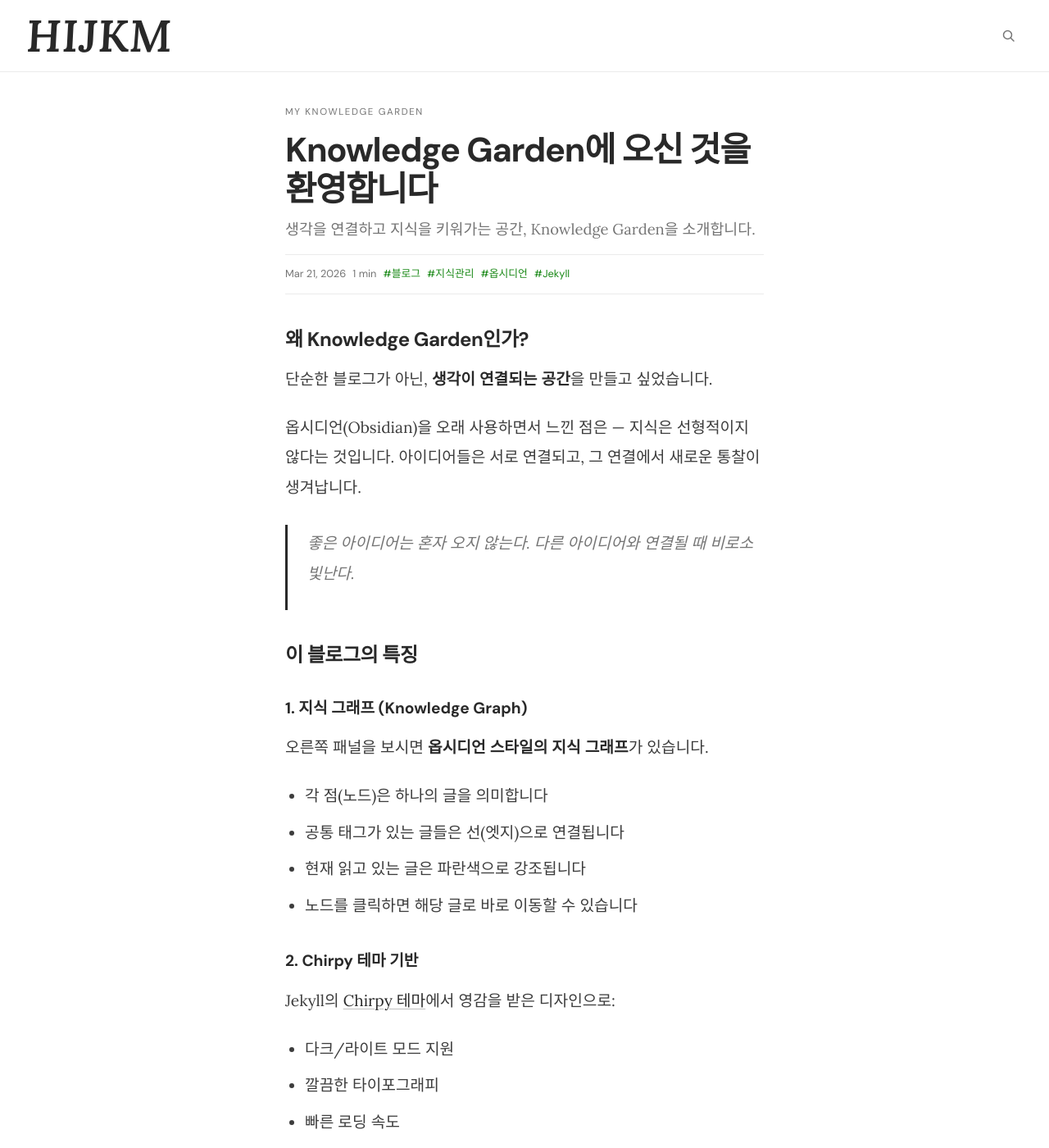
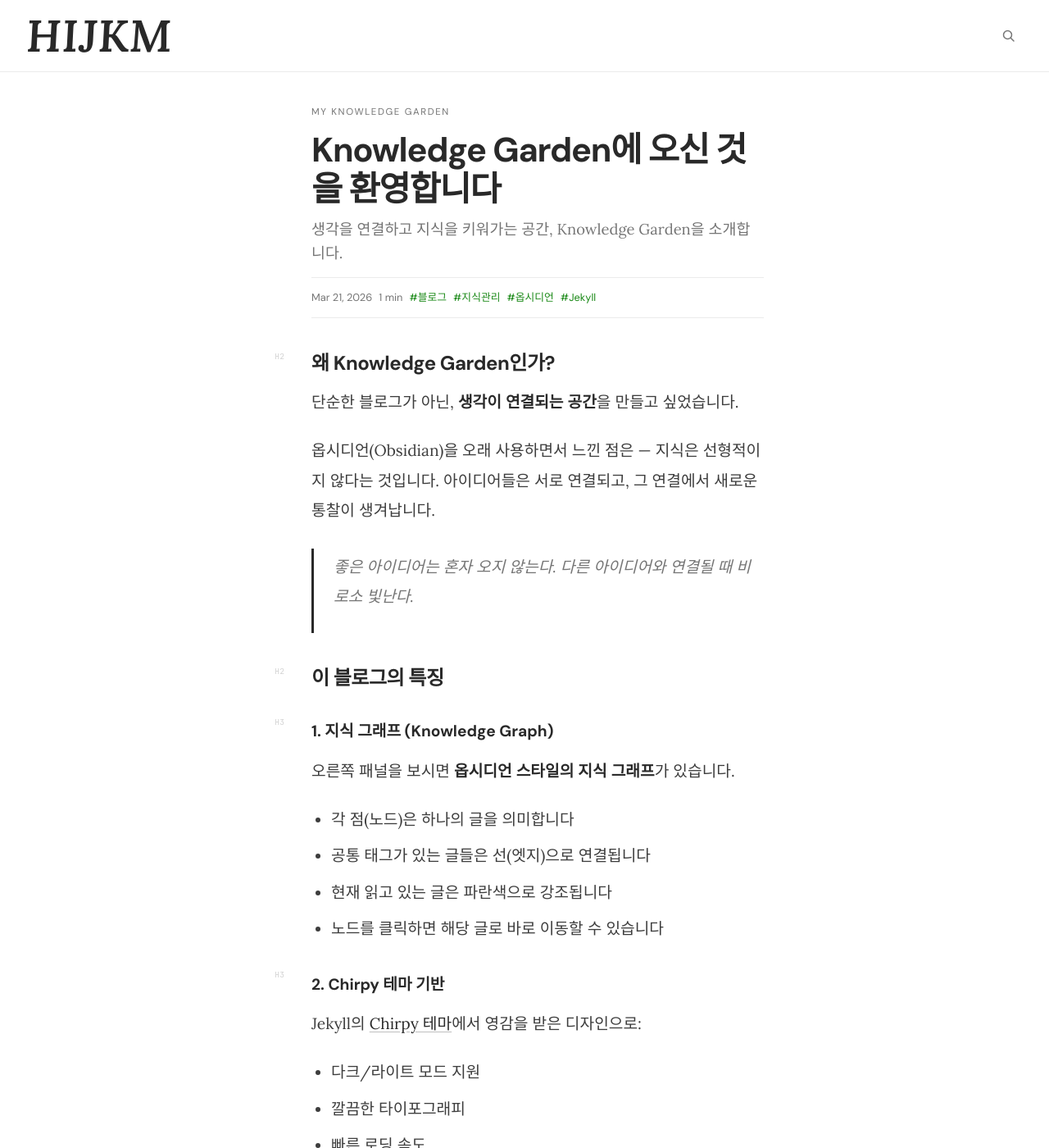
Before and after one commit to HIJKM/HIJKM.github.io, a Jekyll site: the page built from _posts/2026-03-21-welcome-to-my-knowledge-garden.md, in a window 1280 px wide and 1400 px high. Shown: the whole window at 82% size. Built offline with Jekyll 4.4.1, drawn with Linux system fonts in a browser that asks for light colours; nearby versions of some CDN libraries.

Commit message:
feat: heading labels (H1/H2/H3) in post left margin
- JS sets data-heading attribute on h1/h2/h3 inside .post-content
- CSS ::before shows tag name at left:-2.8rem, 0.6rem mono font
- Color: rgba(0,0,0,0.18) — very faint
- reading-surface left padding increased to 3.5rem to make room
- Hidden on mobile (< 680px)

Co-Authored-By: Claude Sonnet 4.6 <noreply@anthropic.com>

```diff
--- a/assets/css/main.css
+++ b/assets/css/main.css
@@ -207,7 +207,7 @@ img { max-width: 100%; display: block; }
 .reading-surface {
   width: min(100%, var(--content-w));
   margin: 0 auto;
-  padding: 2.5rem 1.5rem 5rem;
+  padding: 2.5rem 1.5rem 5rem 3.5rem;
 }
 
 .post-header {
@@ -367,6 +367,30 @@ img { max-width: 100%; display: block; }
   border: none;
   color: var(--ink);
   white-space: pre;
+}
+
+/* 헤딩 좌측 레이블 (H1 / H2 / H3) */
+.post-content h1[data-heading],
+.post-content h2[data-heading],
+.post-content h3[data-heading] {
+  position: relative;
+}
+
+.post-content h1[data-heading]::before,
+.post-content h2[data-heading]::before,
+.post-content h3[data-heading]::before {
+  content: attr(data-heading);
+  position: absolute;
+  left: -2.8rem;
+  top: 0.2em;
+  font-family: var(--font-mono);
+  font-size: 0.6rem;
+  font-weight: 400;
+  color: rgba(0, 0, 0, 0.18);
+  letter-spacing: 0.04em;
+  line-height: 1;
+  user-select: none;
+  pointer-events: none;
 }
 
 /* 인용 */
@@ -1073,6 +1097,9 @@ img { max-width: 100%; display: block; }
   .home-bar    { padding: 1.25rem 0; }
   .home-stat-num { font-size: 1.4rem; }
   .reading-surface { padding: 2rem 1rem 4rem; }
+  .post-content h1[data-heading]::before,
+  .post-content h2[data-heading]::before,
+  .post-content h3[data-heading]::before { display: none; }
   .page-copy    { padding: 2rem 1rem 4rem; }
   .graph-scene  { padding: 2rem 1rem; }
 
--- a/assets/js/main.js
+++ b/assets/js/main.js
@@ -230,6 +230,14 @@ document.addEventListener('DOMContentLoaded', function () {
   }
 
   /* ══════════════════════════════════════
+     Heading labels (H1 / H2 / H3 in margin)
+     ══════════════════════════════════════ */
+  document.querySelectorAll('.post-content h1, .post-content h2, .post-content h3').forEach(el => {
+    const tag = el.tagName; // H1, H2, H3
+    el.setAttribute('data-heading', tag);
+  });
+
+  /* ══════════════════════════════════════
      Modal D3 Graph
      ══════════════════════════════════════ */
   async function initModalGraph() {
```
